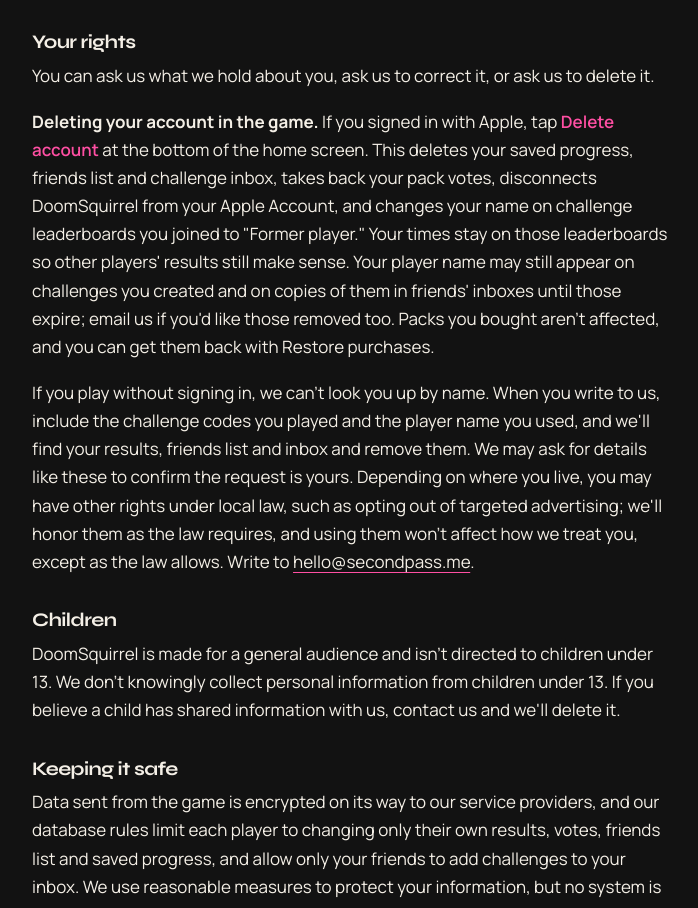
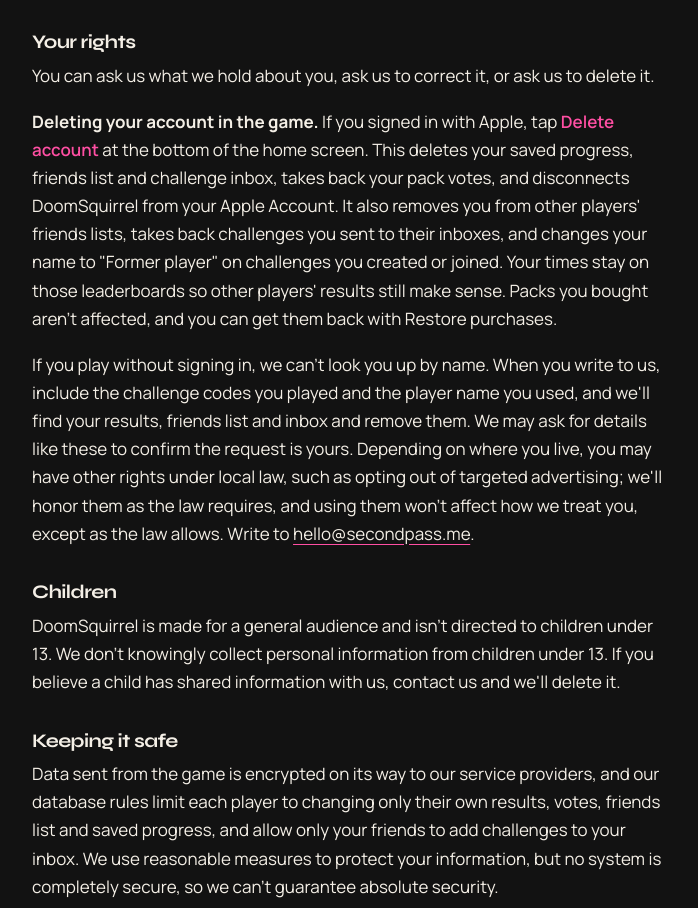
Before and after one commit to gcapri03/SecondPass, a plain HTML site: page doomsquirrel-privacy.html in a window 1280 px wide. Shown: the part 4979-5887 px from the top of the page, without its empty margins (284-982 px from the left). Drawn offline with Linux system fonts and the light colour scheme.

Commit message:
Simplify deletion wording

```diff
--- a/doomsquirrel-privacy.html
+++ b/doomsquirrel-privacy.html
@@ -100,7 +100,7 @@
 
   <h2>Your rights</h2>
   <p>You can ask us what we hold about you, ask us to correct it, or ask us to delete it.</p>
-<p><strong>Deleting your account in the game.</strong> If you signed in with Apple, tap <em>Delete account</em> at the bottom of the home screen. This deletes your saved progress, friends list and challenge inbox, takes back your pack votes, disconnects DoomSquirrel from your Apple Account, and changes your name on challenge leaderboards you joined to "Former player." Your times stay on those leaderboards so other players' results still make sense. Your player name may still appear on challenges you created and on copies of them in friends' inboxes until those expire; email us if you'd like those removed too. Packs you bought aren't affected, and you can get them back with Restore purchases.</p>
+<p><strong>Deleting your account in the game.</strong> If you signed in with Apple, tap <em>Delete account</em> at the bottom of the home screen. This deletes your saved progress, friends list and challenge inbox, takes back your pack votes, and disconnects DoomSquirrel from your Apple Account. It also removes you from other players' friends lists, takes back challenges you sent to their inboxes, and changes your name to "Former player" on challenges you created or joined. Your times stay on those leaderboards so other players' results still make sense. Packs you bought aren't affected, and you can get them back with Restore purchases.</p>
 <p>If you play without signing in, we can't look you up by name. When you write to us, include the challenge codes you played and the player name you used, and we'll find your results, friends list and inbox and remove them. We may ask for details like these to confirm the request is yours. Depending on where you live, you may have other rights under local law, such as opting out of targeted advertising; we'll honor them as the law requires, and using them won't affect how we treat you, except as the law allows. Write to <a href="mailto:hello@secondpass.me">hello@secondpass.me</a>.</p>
 
   <h2>Children</h2>
```
Also changed, not shown: doomsquirrel-support.html (+1 -1 lines).
